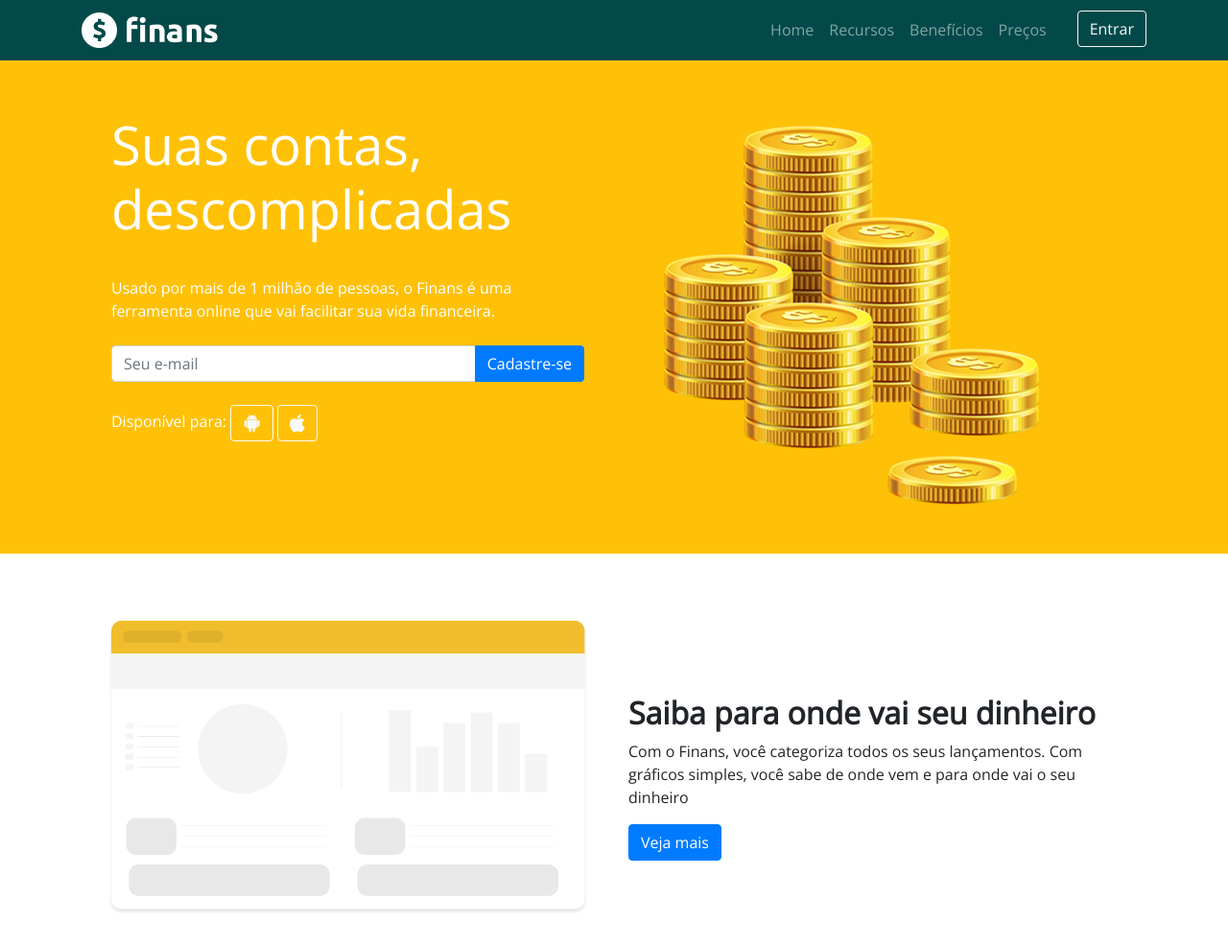
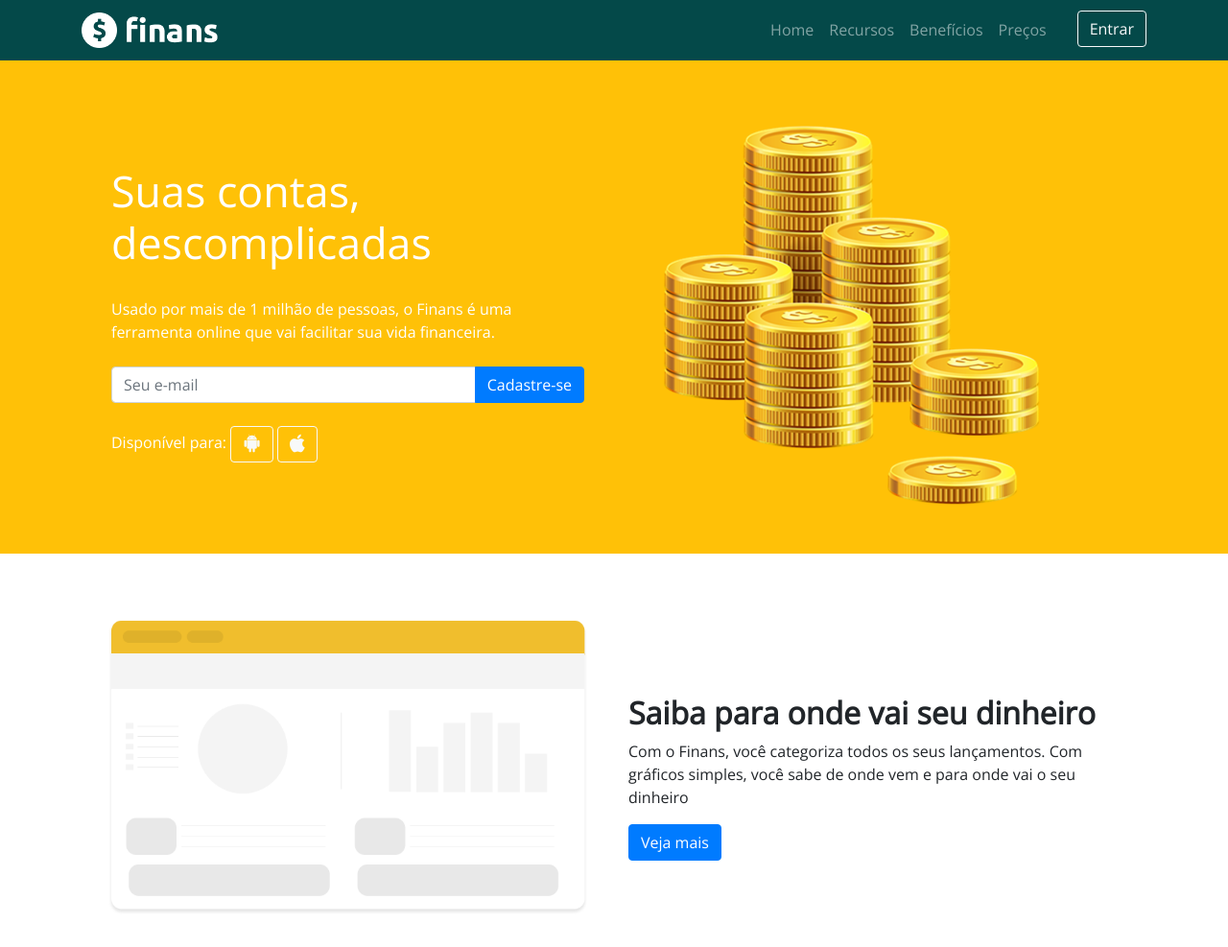
Before and after one commit to Yuri-Mendes/Projeto-1-Aula-Bootstrap, a plain HTML site: page index.html in a window 1280 px wide. Shown: the top 987 px of the page at 96% size. Drawn offline with nearby package versions, Linux system fonts and the light colour scheme.

Commit message:
update final commit

```diff
--- a/css/estilo.css
+++ b/css/estilo.css
@@ -4,6 +4,10 @@
     margin: 0;
     padding: 0;
     box-sizing: border-box;
+}
+
+h1{
+	font-size: 2.8rem !important;
 }
 
 body{
--- a/index.html
+++ b/index.html
@@ -55,10 +55,10 @@
     <section id="home"> <!-- início seção home -->
       <div class="container">
         <div class="row">
-          <div class="col-md-6">
+          <div class="col-md-6 align-self-center">
             <div class="align-self-center p-2 m-2">
-              <div class="align-items-center">
-              <h1 class="display-4">Suas contas, descomplicadas</h1>
+              <div class="align-self-center">
+              <h1>Suas contas, descomplicadas</h1>
               <p>Usado por mais de 1 milhão de pessoas, o Finans é uma ferramenta online que vai facilitar sua vida financeira.</p>
               <form class="mt-4 mb-4">
                 <div class="input-group input-group-md">
```
